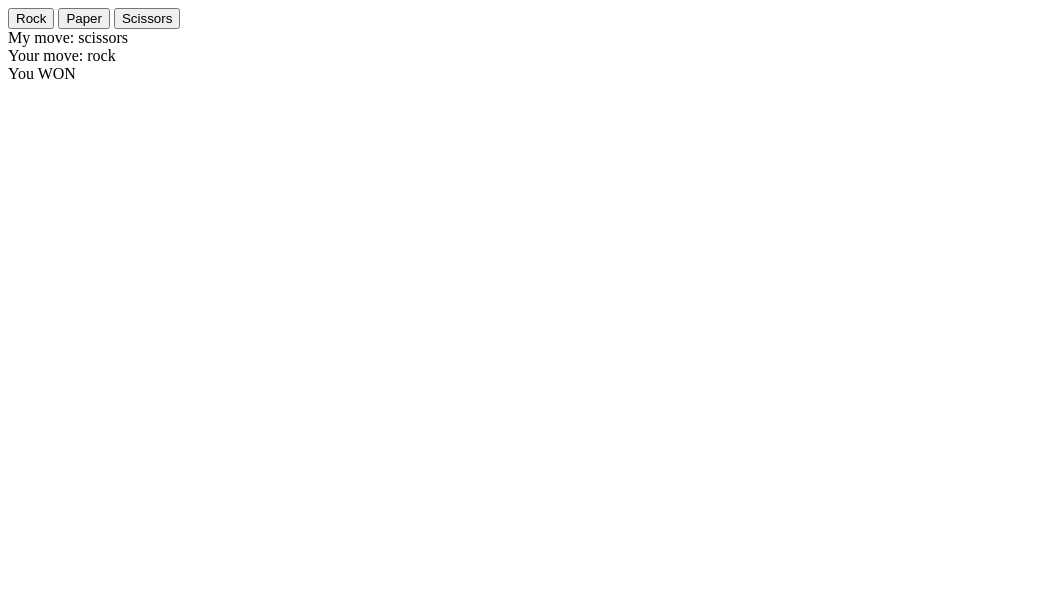
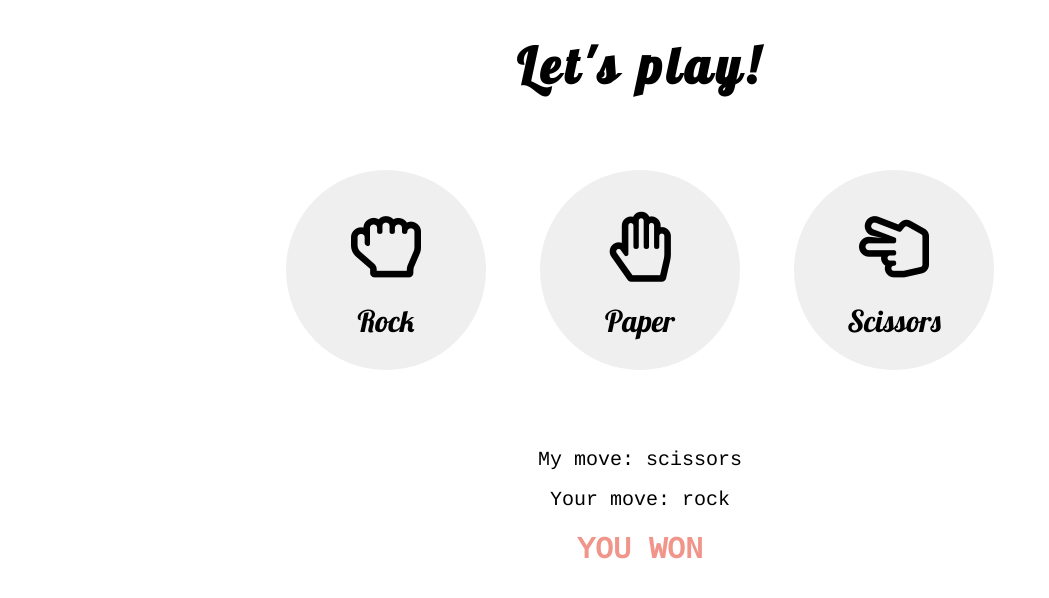
Before and after one commit to justinaz90/javascript-prework, a website: page index.html in a window 1280 px wide. Both pictures are taken after a click on the button "Rock". Shown: the whole page, without its empty margins (0-1049 px from the left). Drawn offline with Linux system fonts and the light colour scheme.

Commit message:
Add styles

```diff
--- a/index.html
+++ b/index.html
@@ -3,14 +3,20 @@
 <head>
 	<meta charset="UTF-8">
 	<title>Rock, paper, scissors</title>
+	<link rel="stylesheet" href="https://use.fontawesome.com/releases/v5.5.0/css/all.css">
+	<link rel="preconnect" href="https://fonts.gstatic.com">
+	<link href="https://fonts.googleapis.com/css2?family=Cousine&family=Lobster&display=swap" rel="stylesheet">
 	<link rel="stylesheet" href="css/style.css">
 </head>
 <body>
+	<header>
+		<h1>Let's play!</h1>
+	</header>
 	<div class="container">
 		<div id="buttons">
-			<button id="play-rock">Rock</button>
-			<button id="play-paper">Paper</button>
-			<button id="play-scissors">Scissors</button>
+			<button id="play-rock"><i class="far fa-hand-rock"></i><br>Rock</button>
+			<button id="play-paper"><i class="far fa-hand-paper"></i><br>Paper</button>
+			<button id="play-scissors"><i class="far fa-hand-scissors"></i><br>Scissors</button>
 		</div>
 		<div id="messages"></div>
 	</div>
--- a/js/script.js
+++ b/js/script.js
@@ -18,23 +18,23 @@ function playGame(playerInput){
   function displayResult(argComputerMove, argPlayerMove){
     console.log('Function displayResult with arguments: ' + argComputerMove +', '+ argPlayerMove + ' was called')
     if (argComputerMove == 'rock' && argPlayerMove == 'paper'){
-      printMessage('You WON');
+      printMessage('YOU WON');
     } else if (argComputerMove =='rock' && argPlayerMove == 'scissors'){
-      printMessage('You LOST');
+      printMessage('YOU LOST');
     } else if (argComputerMove =='rock' && argPlayerMove == 'rock'){
-      printMessage('Draw');
+      printMessage('DRAW');
     } else if (argComputerMove =='paper' && argPlayerMove == 'rock'){
-      printMessage('You LOST');
+      printMessage('YOU LOST');
     } else if (argComputerMove =='paper' && argPlayerMove == 'scissors'){
-      printMessage('You WON');
+      printMessage('YOU WON');
     } else if (argComputerMove =='paper' && argPlayerMove == 'paper'){
-      printMessage('Draw');
+      printMessage('DRAW');
     } else if (argComputerMove =='scissors' && argPlayerMove == 'paper'){
-      printMessage('You LOST');
+      printMessage('YOU LOST');
     } else if (argComputerMove =='scissors' && argPlayerMove == 'rock'){
-      printMessage('You WON');
+      printMessage('YOU WON');
     } else if (argComputerMove=='scissors' && argPlayerMove == 'scissors'){
-      printMessage('Draw');
+      printMessage('DRAW');
     } else {
       printMessage('Choose a number between 1 and 3')
     }
--- a/sass/style.scss
+++ b/sass/style.scss
@@ -0,0 +1,54 @@
+$font-title: 'Lobster', cursive;
+$font-messages: 'Cousine', monospace;
+
+body {
+    text-align: center;
+}
+
+header {
+    font-size: 25px;
+    font-family: $font-title;
+    letter-spacing: 5px;
+}
+
+.container {
+
+
+
+    button {
+        font-family: $font-title;
+        font-size: 30px;
+        margin: 40px 25px;
+        padding-bottom: 10px;
+        border-radius: 50%;
+        height: 200px;
+        width: 200px;
+        border: none;
+        outline: none;
+        transition: all 1s;
+
+        i {
+            font-size: 70px;
+            padding: 20px 15px;
+        }
+    }
+    button:hover {
+        transform: scale(1.2);
+        transition: all 1s;
+        background-color: #FDEDEC;
+        border: none;
+        color: #F08E8E;
+    }
+    #messages {
+        font-family: $font-messages;
+        font-size: 20px;
+        line-height: 2;
+        padding-top: 30px;
+
+        div:nth-of-type(3) {
+            font-weight: bold;
+            font-size: 30px;
+            color: #F1948A ;
+        }
+    }
+}
```
Also changed, not shown: css/style.css, 1 other file.
